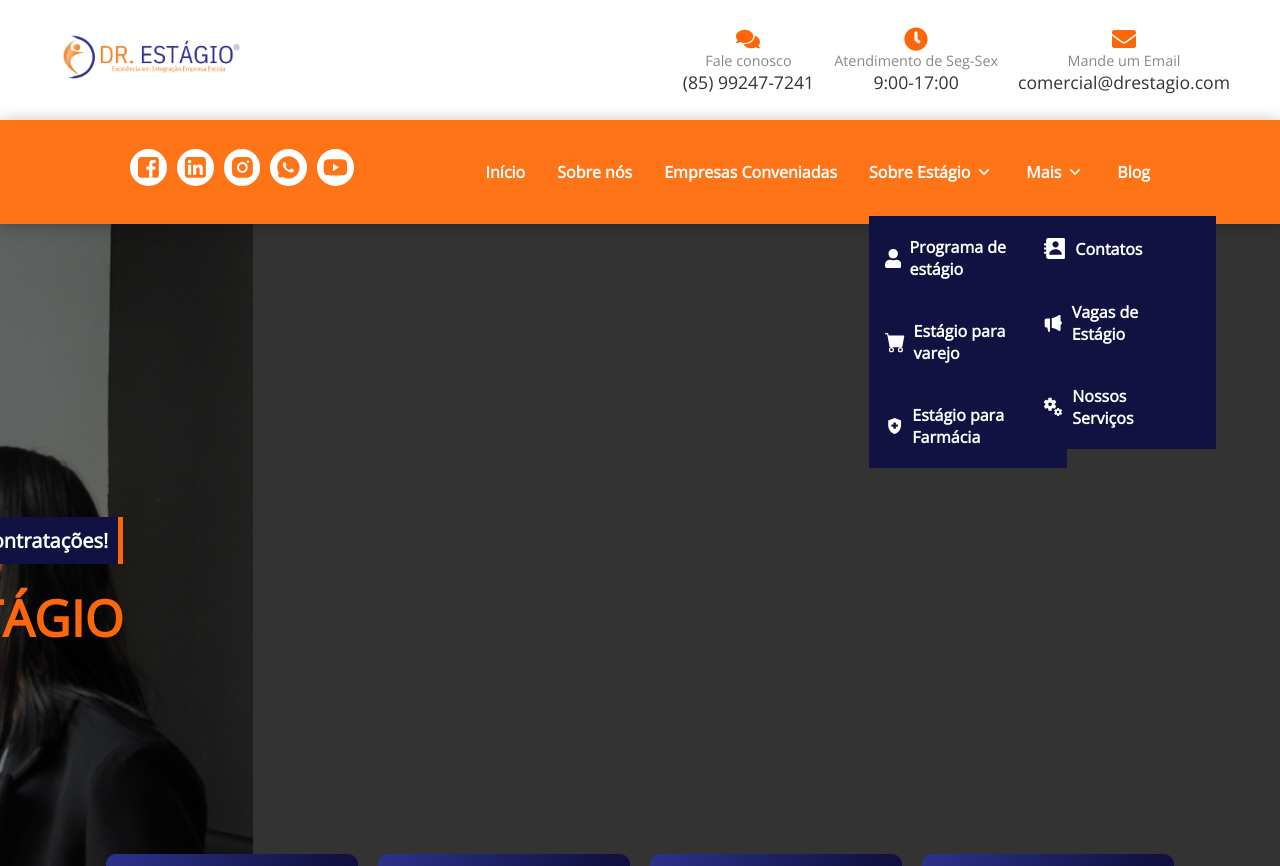
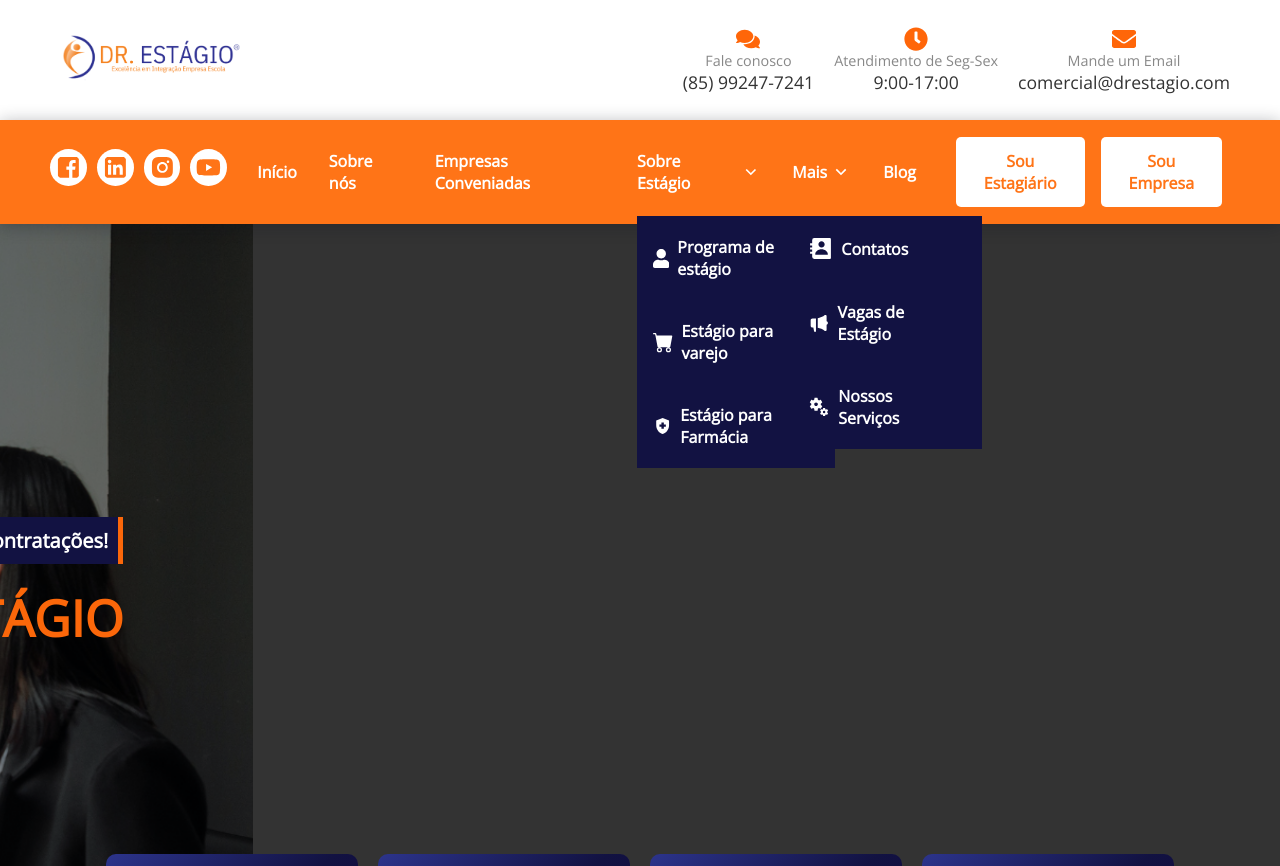
Before and after one commit to GaelBaptista/dr_estagio, a React (Vite) app: page / in a window 1280 px wide. Shown: the top 866 px of the page. Built offline with nearby package versions, Linux system fonts and the light colour scheme.

Commit message:
botoesMenu_estEmp
botoesMenu_est_emp

```diff
--- a/src/components/Navbar/Navbar.tsx
+++ b/src/components/Navbar/Navbar.tsx
@@ -1,25 +1,28 @@
-
-import  { useState } from "react";
-import { Link,   } from "react-router-dom";
+import { useState } from "react";
+import { Link } from "react-router-dom";
 import { IconContext } from "react-icons/lib";
-import {AiFillFacebook, AiFillInstagram, AiFillLinkedin, AiFillYoutube, AiOutlineClose} from "react-icons/ai"
-import { RiMenuLine,  RiArrowDownSLine, RiWhatsappFill, RiMegaphoneFill } from "react-icons/ri";
-import {  FaUser } from "react-icons/fa";
-import {BiSolidContact } from "react-icons/bi"
+import {
+  AiFillFacebook,
+  AiFillInstagram,
+  AiFillLinkedin,
+  AiFillYoutube,
+  AiOutlineClose,
+} from "react-icons/ai";
+import { RiMenuLine, RiArrowDownSLine, RiMegaphoneFill } from "react-icons/ri";
+import { FaUser } from "react-icons/fa";
+import { BiSolidContact } from "react-icons/bi";
 
 import "./style.css";
 import { BsFillCartFill } from "react-icons/bs";
-import { MdHealthAndSafety, MdOutlineMiscellaneousServices } from "react-icons/md";
-
+import {
+  MdHealthAndSafety,
+  MdOutlineMiscellaneousServices,
+} from "react-icons/md";
 
 export function Navbar() {
-
-
   const [showMenu, setShowMenu] = useState(false);
 
-
   const toggleMenu = () => {
-
     setShowMenu(!showMenu);
   };
   const closeMenu = () => {
@@ -28,90 +31,143 @@ export function Navbar() {
   const navMenuClass = showMenu ? "nav__menu show-menu" : "nav__menu";
 
   return (
-
     <IconContext.Provider value={{ color: "#fff" }}>
       <header className="header__nav">
         <div className="container__nav">
-
-
           <nav className={`nav ${showMenu ? "show-menu" : ""}`}>
             <div className="nav__data">
               {/* <Link to="/" className="nav__logo">
           <i className="ri-planet-line"></i> Company
         </Link> */}
-        <div  className="navbar-logo">
+              <div className="navbar-logo">
                 {/* Quadrado branco */}
                 <div className="logo-square"></div>
                 <div className="logo-text">Dr.Estágio</div>
                 {/* Ícones de redes sociais */}
                 <div className="social-icons">
-                <a href="https://www.facebook.com/DrEstagios" target="_blank" rel="noopener noreferrer" >
-                  <AiFillFacebook style={{ color: '#ff7417' }} className="social-icon" />
+                  <a
+                    href="https://www.facebook.com/DrEstagios"
+                    target="_blank"
+                    rel="noopener noreferrer"
+                  >
+                    <AiFillFacebook
+                      style={{ color: "#ff7417" }}
+                      className="social-icon"
+                    />
                   </a>
                   {/* Resto dos ícones de redes sociais */}
-                <a href="https://www.linkedin.com/company/drestagio/" target="_blank" rel="noopener noreferrer">
-                  <AiFillLinkedin style={{ color: '#ff7417'}} className="social-icon " />
+                  <a
+                    href="https://www.linkedin.com/company/drestagio/"
+                    target="_blank"
+                    rel="noopener noreferrer"
+                  >
+                    <AiFillLinkedin
+                      style={{ color: "#ff7417" }}
+                      className="social-icon "
+                    />
                   </a>
-                <a href="https://www.instagram.com/" target="_blank" rel="noopener noreferrer">
-                  <AiFillInstagram style={{ color: '#ff7417' }} className="social-icon" />
+                  <a
+                    href="https://www.instagram.com/"
+                    target="_blank"
+                    rel="noopener noreferrer"
+                  >
+                    <AiFillInstagram
+                      style={{ color: "#ff7417" }}
+                      className="social-icon"
+                    />
                   </a>
 
-                <a href="https://wa.me/message/SUGMGVU6UMJOD1" target="_blank" rel="noopener noreferrer">
-                  <RiWhatsappFill style={{ color: '#ff7417' }} className="social-icon" />
-                </a>
-                <a href="https://youtube.com/@drestagio" target="_blank" rel="noopener noreferrer">
-                  <AiFillYoutube style={{ color: '#ff7417' }} className="social-icon" />
+                  <a
+                    href="https://youtube.com/@drestagio"
+                    target="_blank"
+                    rel="noopener noreferrer"
+                  >
+                    <AiFillYoutube
+                      style={{ color: "#ff7417" }}
+                      className="social-icon"
+                    />
                   </a>
                 </div>
               </div>
 
               <div className="nav__toggle" id="nav-toggle" onClick={toggleMenu}>
-          {showMenu ? <AiOutlineClose className="nav__close" /> : <RiMenuLine className="nav__burger" />}
+                {showMenu ? (
+                  <AiOutlineClose className="nav__close" />
+                ) : (
+                  <RiMenuLine className="nav__burger" />
+                )}
               </div>
             </div>
 
             <div className={navMenuClass} id="nav-menu">
               <ul className="nav__list">
                 <li>
-            <Link to="/" className="nav__link  nav__link__effect"  onClick={closeMenu} >
+                  <Link
+                    to="/"
+                    className="nav__link  nav__link__effect"
+                    onClick={closeMenu}
+                  >
                     Início
                   </Link>
                 </li>
 
                 <li>
-            <Link to="/about" className="nav__link nav__link__effect"  onClick={closeMenu}>
+                  <Link
+                    to="/about"
+                    className="nav__link nav__link__effect"
+                    onClick={closeMenu}
+                  >
                     Sobre nós
                   </Link>
                 </li>
 
                 <li>
-            <Link to="/mais" className="nav__link nav__link__effect" onClick={closeMenu} >
+                  <Link
+                    to="/mais"
+                    className="nav__link nav__link__effect"
+                    onClick={closeMenu}
+                  >
                     Empresas Conveniadas
                   </Link>
                 </li>
 
                 <li className="dropdown__item">
                   <div className="nav__link">
-             Sobre Estágio <RiArrowDownSLine className="dropdown__arrow" />
+                    Sobre Estágio{" "}
+                    <RiArrowDownSLine className="dropdown__arrow" />
                   </div>
 
                   <ul className="dropdown__menu">
                     <li>
-                <Link to="/programa-estagio" className="dropdown__link" onClick={closeMenu}>
-                  <FaUser style={{ fontSize: '25px' }} /> Programa de estágio
-                </Link>
-              </li>
-
-
-              <li>
-                <Link to="/varejo" className="dropdown__link" onClick={closeMenu}>
-                  <BsFillCartFill style={{ fontSize: '30px' }} /> Estágio para varejo
+                      <Link
+                        to="/programa-estagio"
+                        className="dropdown__link"
+                        onClick={closeMenu}
+                      >
+                        <FaUser style={{ fontSize: "25px" }} /> Programa de
+                        estágio
                       </Link>
                     </li>
 
                     <li>
-                <Link to="/farmacia" className="dropdown__link" onClick={closeMenu}>
-                  <MdHealthAndSafety style={{ fontSize: '32px' }} /> Estágio para Farmácia
+                      <Link
+                        to="/varejo"
+                        className="dropdown__link"
+                        onClick={closeMenu}
+                      >
+                        <BsFillCartFill style={{ fontSize: "30px" }} /> Estágio
+                        para varejo
+                      </Link>
+                    </li>
+
+                    <li>
+                      <Link
+                        to="/farmacia"
+                        className="dropdown__link"
+                        onClick={closeMenu}
+                      >
+                        <MdHealthAndSafety style={{ fontSize: "32px" }} />{" "}
+                        Estágio para Farmácia
                       </Link>
                     </li>
 
@@ -143,29 +199,43 @@ export function Navbar() {
                   </ul>
                 </li>
 
-
-
                 <li className="dropdown__item">
                   <div className="nav__link">
-              Mais <RiArrowDownSLine  className="dropdown__arrow" />
+                    Mais <RiArrowDownSLine className="dropdown__arrow" />
                   </div>
 
                   <ul className="dropdown__menu">
                     <li>
-                <Link to="/projects/contact" className="dropdown__link" onClick={closeMenu}>
-                  <BiSolidContact style={{ fontSize: '25px' }} /> Contatos
+                      <Link
+                        to="/projects/contact"
+                        className="dropdown__link"
+                        onClick={closeMenu}
+                      >
+                        <BiSolidContact style={{ fontSize: "25px" }} /> Contatos
                       </Link>
                     </li>
 
                     <li>
-                <Link to="/projects/vagas" className="dropdown__link" onClick={closeMenu}>
-                  <RiMegaphoneFill style={{ fontSize: '30px' }} /> Vagas de  Estágio
+                      <Link
+                        to="/projects/vagas"
+                        className="dropdown__link"
+                        onClick={closeMenu}
+                      >
+                        <RiMegaphoneFill style={{ fontSize: "30px" }} /> Vagas
+                        de Estágio
                       </Link>
                     </li>
 
                     <li>
-                <Link to="/projects/servicos" className="dropdown__link" onClick={closeMenu}>
-                  <MdOutlineMiscellaneousServices style={{ fontSize: '30px' }} /> Nossos Serviços
+                      <Link
+                        to="/projects/servicos"
+                        className="dropdown__link"
+                        onClick={closeMenu}
+                      >
+                        <MdOutlineMiscellaneousServices
+                          style={{ fontSize: "30px" }}
+                        />{" "}
+                        Nossos Serviços
                       </Link>
                     </li>
                     {/* <li>
@@ -176,13 +246,31 @@ export function Navbar() {
                   </ul>
                 </li>
 
-
                 <li>
-            <Link to="/blog" className="nav__link nav__link__effect"  onClick={closeMenu}>
+                  <Link
+                    to="/blog"
+                    className="nav__link nav__link__effect"
+                    onClick={closeMenu}
+                  >
                     Blog
                   </Link>
                 </li>
-
+                <div className="nav__buttons">
+                  <Link
+                    to="/estagiario"
+                    className="nav__button"
+                    onClick={closeMenu}
+                  >
+                    Sou Estagiário
+                  </Link>
+                  <Link
+                    to="/empresa"
+                    className="nav__button"
+                    onClick={closeMenu}
+                  >
+                    Sou Empresa
+                  </Link>
+                </div>
               </ul>
             </div>
           </nav>
--- a/src/components/Navbar/style.css
+++ b/src/components/Navbar/style.css
@@ -3,14 +3,14 @@
 
   /* Colors */
   --black-color: #ff7417;
-  --black-color-light: #F4913C;
+  --black-color-light: #f4913c;
   --black-color-lighten: hsl(220, 20%, 18%);
   --white-color: #fff;
   --body-color: hsl(220, 100%, 97%);
 
   /* Font and typography */
   --body-font: "Montserrat", sans-serif;
-  --normal-font-size: .938rem;
+  --normal-font-size: 0.938rem;
 
   /* Font weight */
   --font-regular: 400;
@@ -38,7 +38,6 @@
 body {
   font-family: var(--body-font);
   font-size: var(--normal-font-size);
-
 }
 
 ul {
@@ -51,7 +50,7 @@ a {
 
 /* Reusable CSS Classes */
 .container__nav {
-  max-width: 1120px;
+  max-width: 1380px;
   margin-inline: 1.5rem;
   margin-right: auto;
   margin-left: auto;
@@ -61,13 +60,13 @@ a {
 
 /* Header */
 .header__nav {
-position: sticky;
+  position: sticky;
   top: 0;
   left: 0;
   width: 100%;
 
   background-color: var(--black-color);
-  box-shadow: 0 2px 16px hsla(220, 32%, 8%, .3);
+  box-shadow: 0 2px 16px hsla(220, 32%, 8%, 0.3);
   z-index: var(--z-fixed);
 }
 
@@ -81,10 +80,10 @@ position: sticky;
 }
 
 .social-icon {
-   padding: 5px;/*  tamanho dos ícones de redes sociais */
-   transition: all 0.25s ease;
+  padding: 5px; /*  tamanho dos ícones de redes sociais */
+  transition: all 0.25s ease;
   margin-right: 10px; /*  espaçamento entre os ícones */
-  background:#ffffff ;
+  background: #ffffff;
   border-radius: 50%;
 }
 .social-icon:hover {
@@ -105,11 +104,31 @@ position: sticky;
   display: flex;
   align-items: center;
 }
+.nav__buttons {
+  display: flex;
+  align-items: center;
+}
+
+.nav__button {
+  color: #ff7417;
+  background-color: var(--white-color);
+  font-weight: var(--font-semi-bold);
+  padding: 0.8rem;
+  margin: 0 0.5rem;
+  /* width: 40%; */
+  text-decoration: none;
+  text-align: center;
+  border-radius: 5px;
+  transition: background-color 0.3s, transform 0.3s;
+}
+
+.nav__button:hover {
+  transform: translateY(-3px);
+}
 
 .navbar-icon {
   margin-right: 0.5rem;
 }
-
 
 /* Nav */
 .nav {
@@ -132,7 +151,7 @@ position: sticky;
 .nav__logo {
   display: inline-flex;
   align-items: center;
-  column-gap: .25rem;
+  column-gap: 0.25rem;
   font-weight: var(--font-semi-bold);
 }
 
@@ -156,7 +175,7 @@ position: sticky;
   margin: auto;
   font-size: 1.25rem;
   cursor: pointer;
-  transition: opacity .1s, transform .4s;
+  transition: opacity 0.1s, transform 0.4s;
 }
 
 .nav__close {
@@ -174,7 +193,7 @@ position: sticky;
     overflow: auto;
     pointer-events: none;
     opacity: 0;
-    transition: top .4s, opacity .3s;
+    transition: top 0.4s, opacity 0.3s;
   }
   .nav__menu::-webkit-scrollbar {
     width: 0;
@@ -182,7 +201,7 @@ position: sticky;
   .nav__list {
     background-color: var(--black-color);
     padding-top: 1rem;
-
+    height: 100vh;
   }
 }
 
@@ -194,7 +213,7 @@ position: sticky;
   display: flex;
   justify-content: space-between;
   align-items: center;
-  transition: background-color .3s;
+  transition: background-color 0.3s;
   transition: all ease-in-out 0.3s;
   cursor: pointer;
 }
@@ -226,21 +245,20 @@ position: sticky;
 .dropdown__arrow {
   font-size: 1.25rem;
   font-weight: initial;
-  transition: transform .4s;
+  transition: transform 0.4s;
 }
 
 .dropdown__link,
 .dropdown__sublink {
   padding: 1.25rem 1.25rem 1.25rem 2.5rem;
   color: var(--white-color);
-  background: #121242;;
+  background: #121242;
   display: flex;
   align-items: center;
-  column-gap: .5rem;
+  column-gap: 0.5rem;
   font-weight: var(--font-semi-bold);
-  transition: background-color .3s;
+  transition: background-color 0.3s;
   width: 110%;
-
 }
 
 .dropdown__link i,
@@ -258,15 +276,14 @@ position: sticky;
 .dropdown__submenu {
   max-height: 0;
   overflow: hidden;
-  transition: max-height .4s ease-out;
+  transition: max-height 0.4s ease-out;
 }
 
 .dropdown__item:hover .dropdown__menu,
 .dropdown__subitem:hover > .dropdown__submenu {
   max-height: 1000px;
 
-
-  transition: max-height .4s ease-in;
+  transition: max-height 0.4s ease-in;
 }
 
 .dropdown__item:hover .dropdown__arrow {
@@ -288,7 +305,8 @@ position: sticky;
 
   .social-icons {
     display: none; /* Esconde os ícones de redes sociais na responsividade */
-  }}
+  }
+}
 /* Breakpoints */
 @media screen and (max-width: 340px) {
   .container {
@@ -322,7 +340,7 @@ position: sticky;
     height: 100%;
     padding: 0;
     justify-content: initial;
-    column-gap: .25rem;
+    column-gap: 0.25rem;
   }
   .nav__link:hover {
     background-color: transparent;
@@ -342,7 +360,7 @@ position: sticky;
     top: 6rem;
     opacity: 0;
     pointer-events: none;
-    transition: opacity .3s, top .3s;
+    transition: opacity 0.3s, top 0.3s;
   }
 
   .dropdown__link,
@@ -357,20 +375,20 @@ position: sticky;
   .dropdown__submenu {
     position: absolute;
     left: 100%;
-    top: .5rem;
+    top: 0.5rem;
   }
 
   .dropdown__item:hover .dropdown__menu {
     opacity: 1;
     top: 5.5rem;
     pointer-events: initial;
-    transition: top .3s;
+    transition: top 0.3s;
   }
 
   .dropdown__subitem:hover > .dropdown__submenu {
     opacity: 1;
     top: 0;
     pointer-events: initial;
-    transition: top .3s;
+    transition: top 0.3s;
   }
 }
```
Also changed, not shown: src/routes/Projects/Vagas/vagas.css (+6 -1 lines). Lines whose indentation alone changed are shown as unchanged.
